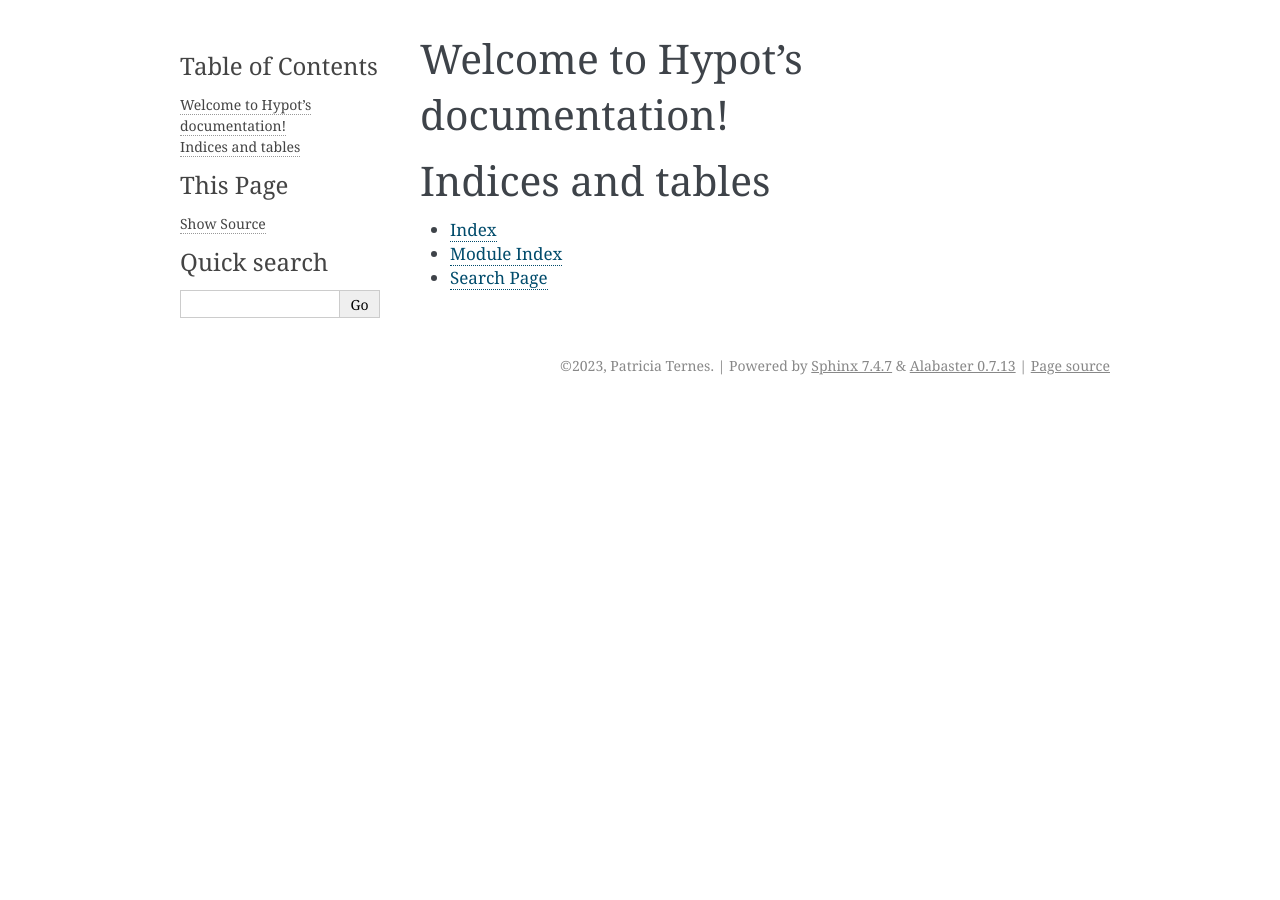
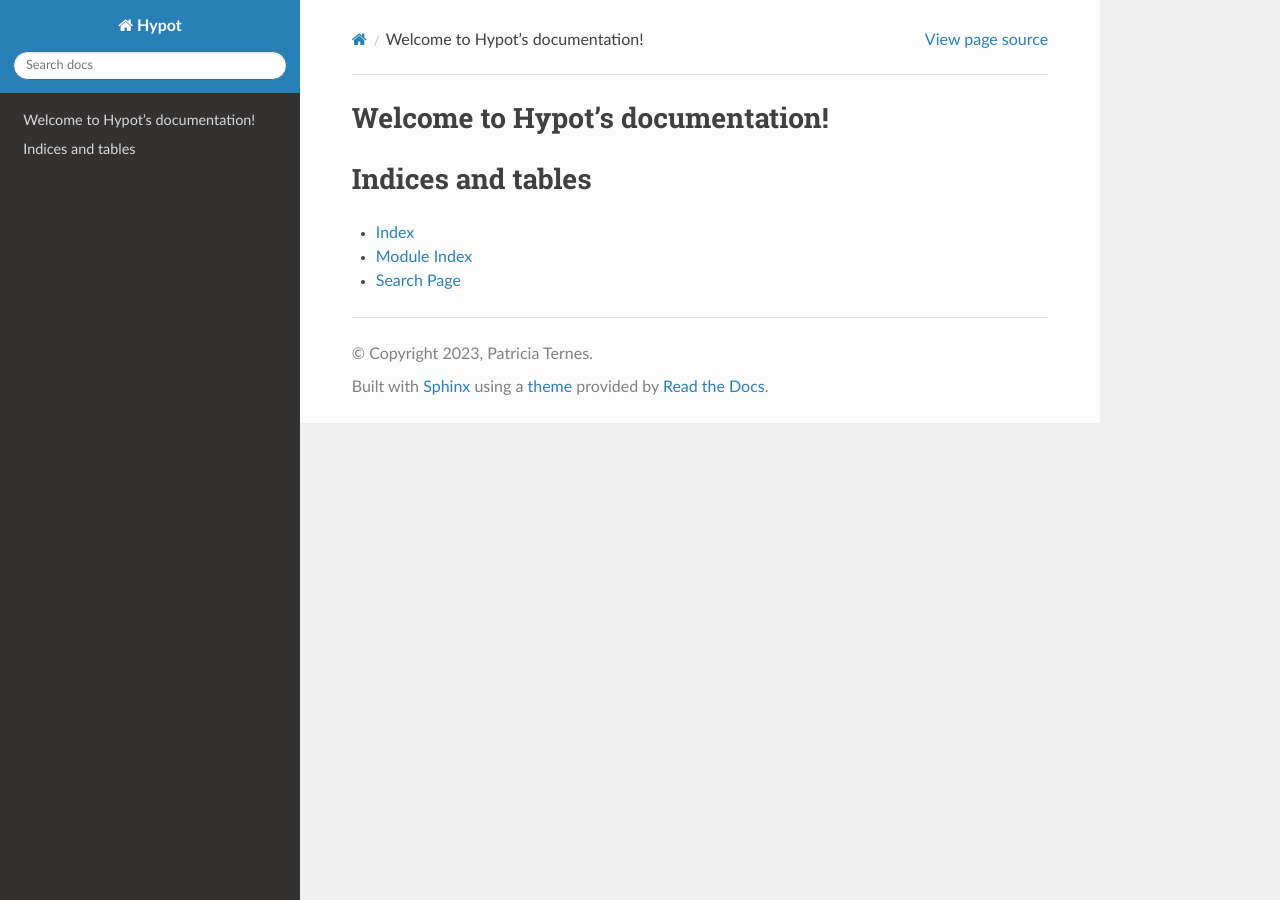
Before and after one commit to patricia-ternes/hypot-2023, a Sphinx documentation site: the page built from docs/source/index.rst, in a window 1280 px wide. Built offline with Sphinx 7.4.7 and the Read the Docs theme 2.0.0, drawn with Linux system fonts in a browser that asks for light colours.

Commit message:
add extension & theme

```diff
--- a/docs/source/conf.py
+++ b/docs/source/conf.py
@@ -27,7 +27,7 @@ author = 'Patricia Ternes'
 # Add any Sphinx extension module names here, as strings. They can be
 # extensions coming with Sphinx (named 'sphinx.ext.*') or your custom
 # ones.
-extensions = [
+extensions = ['sphinx.ext.todo', 'sphinx.ext.viewcode', 'sphinx.ext.autodoc'
 ]
 
 # Add any paths that contain templates here, relative to this directory.
@@ -44,7 +44,7 @@ exclude_patterns = []
 # The theme to use for HTML and HTML Help pages.  See the documentation for
 # a list of builtin themes.
 #
-html_theme = 'alabaster'
+html_theme = 'sphinx_rtd_theme'
 
 # Add any paths that contain custom static files (such as style sheets) here,
 # relative to this directory. They are copied after the builtin static files,
```
